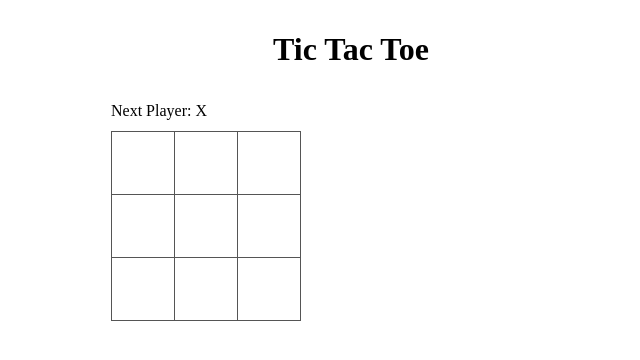
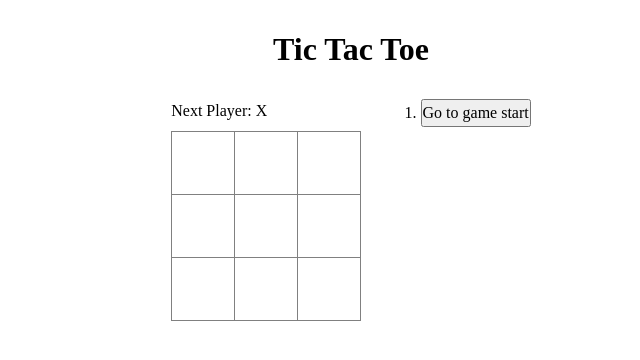
Before and after one commit to front-loop/react-dev-tic-tac-toe, a React (Vite) app: page / in a window 1280 px wide. Shown: the top 360 px of the page, without its empty margins (289-929 px from the left). Built offline with nearby package versions, Linux system fonts and the light colour scheme.

Commit message:
chore: complete

```diff
--- a/src/app.css
+++ b/src/app.css
@@ -17,6 +17,11 @@
   text-align: center;
 }
 
+.game {
+  display: flex;
+  justify-content: space-evenly;
+}
+
 .status {
   margin-bottom: 8px;
 }
@@ -27,7 +32,7 @@
   margin-right: -1px;
   margin-bottom: -1px;
   float: left;
-  border: 1px solid #555;
+  border: 1px solid #808080;
   background-color: transparent;
   font-weight: bold;
   font-size: 32px;
--- a/src/app.tsx
+++ b/src/app.tsx
@@ -1,13 +1,50 @@
-import { FC } from 'react'
-import { AppProps } from './types'
+import { FC, useState } from 'react'
+import { AppProps, SquareValue } from './types'
 import Board from './components/board'
 import './app.css'
 
 const App: FC<AppProps> = ({ title }) => {
+  const [history, setHistory] = useState<SquareValue[][]>([Array(9).fill(null)])
+  const [currentMove, setCurrentMove] = useState(0)
+  const xIsNext = currentMove % 2 === 0
+  const currentSquares = history[currentMove]
+
+  const moves = history.map((_, idx) => {
+    let description
+    if (idx > 0) {
+      description = 'Go to move #' + idx
+    } else {
+      description = 'Go to game start'
+    }
+
+    return (
+      <li key={idx}>
+        <button onClick={() => jumpTo(idx)}>{description}</button>
+      </li>
+    )
+  })
+
+  function jumpTo(nextMove: number) {
+    setCurrentMove(nextMove)
+  }
+
+  function handlePlay(nextSquares: SquareValue[]) {
+    const nextHistory = [...history.slice(0, currentMove + 1), nextSquares]
+    setHistory(nextHistory)
+    setCurrentMove(nextHistory.length - 1)
+  }
+
   return (
     <div className="app">
       <h1 className="title">{title}</h1>
-      <Board />
+      <div className="game">
+        <div className="game-board">
+          <Board squares={currentSquares} xIsNext={xIsNext} onPlay={handlePlay} />
+        </div>
+        <div className="game-info">
+          <ol>{moves}</ol>
+        </div>
+      </div>
     </div>
   )
 }
--- a/src/components/board.tsx
+++ b/src/components/board.tsx
@@ -1,11 +1,9 @@
-import { FC, useState } from 'react'
-import { BoardProps, SquareValue } from '../types'
+import { FC } from 'react'
+import { BoardProps } from '../types'
 import { calculateWinner } from '../utils'
 import Square from './square'
 
-const Board: FC<BoardProps> = () => {
-  const [squares, setSquares] = useState<SquareValue[]>(Array(9).fill(null))
-  const [xIsNext, setXIsNext] = useState(true)
+const Board: FC<BoardProps> = ({ squares, xIsNext, onPlay }) => {
   const winner = calculateWinner(squares)
   let status
 
@@ -18,7 +16,7 @@ const Board: FC<BoardProps> = () => {
   }
 
   function handleClick(i: number) {
-    if (squares[i] || calculateWinner(squares)) {
+    if (calculateWinner(squares) || squares[i]) {
       return
     }
 
@@ -28,28 +26,22 @@ const Board: FC<BoardProps> = () => {
     } else {
       nextSquares[i] = 'O'
     }
-    setSquares(nextSquares)
-    setXIsNext(!xIsNext)
+    onPlay(nextSquares)
   }
 
   return (
     <>
       <div className="status">{status}</div>
-      <div className="board-row">
-        <Square value={squares[0]} onSquareClick={() => handleClick(0)} />
-        <Square value={squares[1]} onSquareClick={() => handleClick(1)} />
-        <Square value={squares[2]} onSquareClick={() => handleClick(2)} />
-      </div>
-      <div className="board-row">
-        <Square value={squares[3]} onSquareClick={() => handleClick(3)} />
-        <Square value={squares[4]} onSquareClick={() => handleClick(4)} />
-        <Square value={squares[5]} onSquareClick={() => handleClick(5)} />
-      </div>
-      <div className="board-row">
-        <Square value={squares[6]} onSquareClick={() => handleClick(6)} />
-        <Square value={squares[7]} onSquareClick={() => handleClick(7)} />
-        <Square value={squares[8]} onSquareClick={() => handleClick(8)} />
-      </div>
+      {[0, 1, 2].map((row) => {
+        return (
+          <div key={row} className="board-row">
+            {[0, 1, 2].map((col) => {
+              const idx = 3 * row + col
+              return <Square key={idx} value={squares[idx]} onSquareClick={() => handleClick(idx)} />
+            })}
+          </div>
+        )
+      })}
     </>
   )
 }
--- a/src/components/square.tsx
+++ b/src/components/square.tsx
@@ -2,7 +2,11 @@ import { FC } from 'react'
 import { SquareProps } from '../types'
 
 const Square: FC<SquareProps> = ({ value, onSquareClick }) => {
-  return <button className="square" onClick={onSquareClick}>{value}</button>
+  return (
+    <button className="square" onClick={onSquareClick}>
+      {value}
+    </button>
+  )
 }
 
 export default Square
--- a/src/types.ts
+++ b/src/types.ts
@@ -1,6 +1,10 @@
 export type SquareValue = string | null
 
-export interface BoardProps {}
+export interface BoardProps {
+  squares: SquareValue[]
+  xIsNext: boolean
+  onPlay: (squares: SquareValue[]) => void
+}
 
 export interface SquareProps {
   value: SquareValue
--- a/src/utils.ts
+++ b/src/utils.ts
@@ -1,4 +1,4 @@
-import { SquareValue } from "./types"
+import { SquareValue } from './types'
 
 export function calculateWinner(squares: SquareValue[]): SquareValue {
   const lines = [
```
